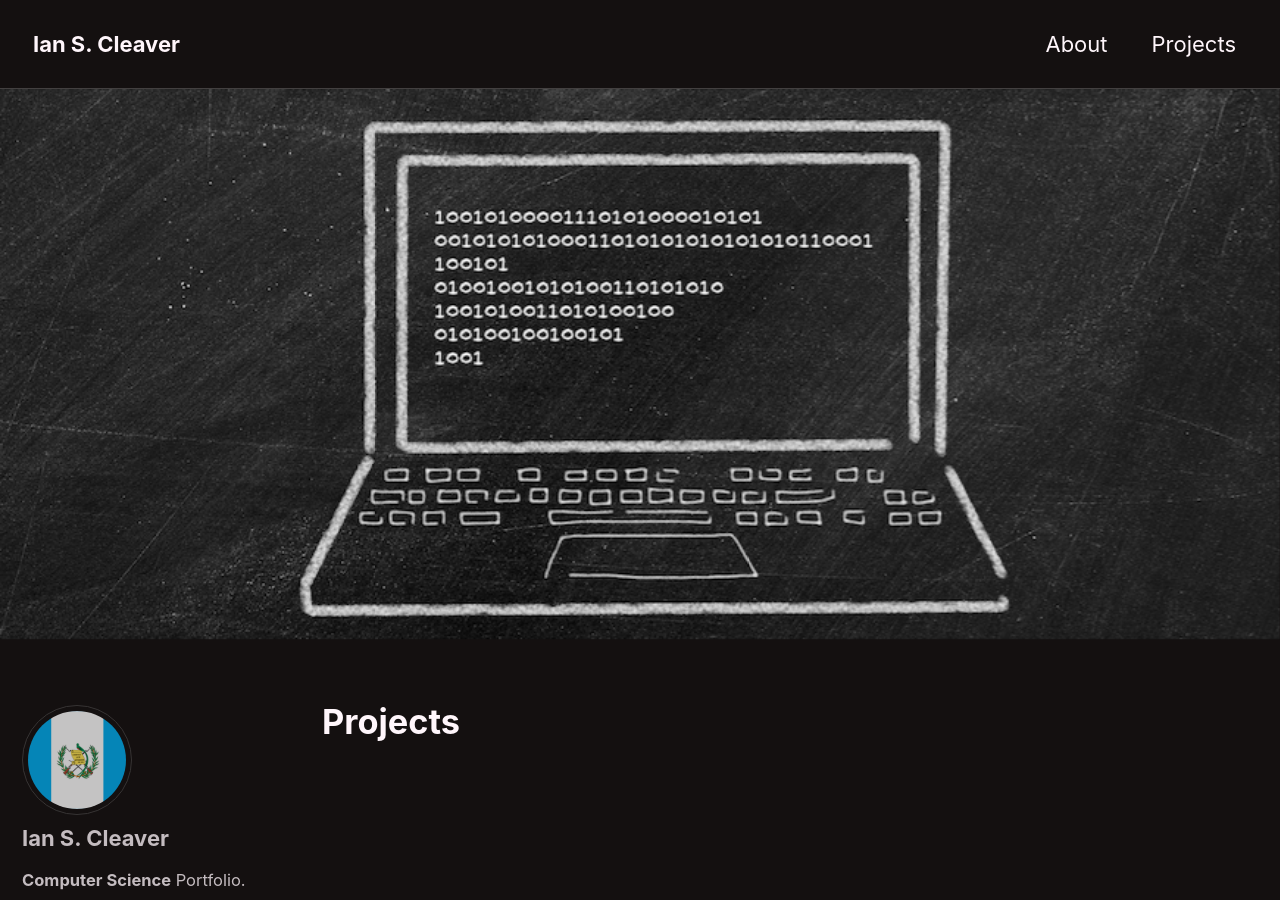
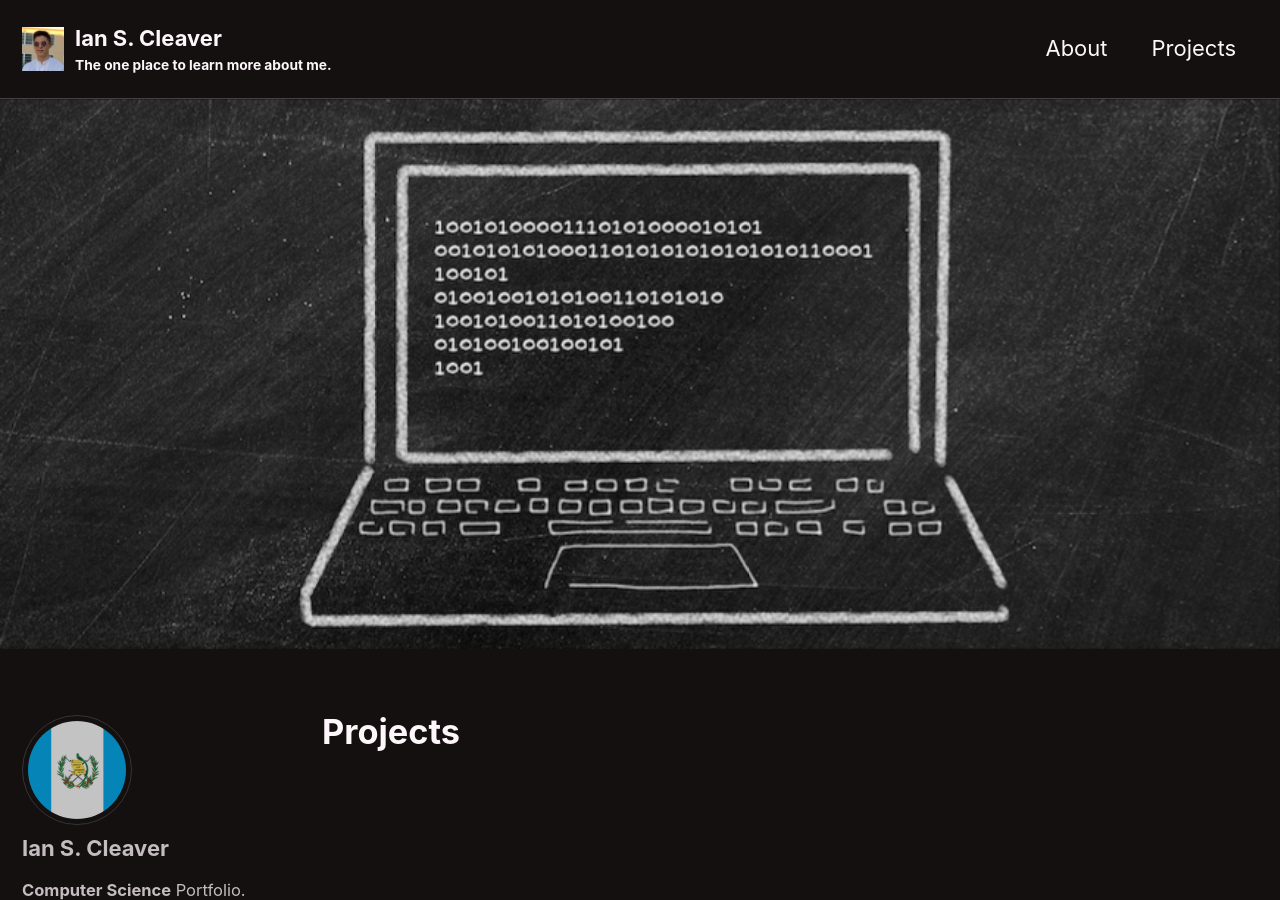
Before and after one commit to IanCleaver/IanCleaver.github.io, a Jekyll site: the page built from _pages/projects.md, in a window 1280 px wide and 900 px high. Built offline with Jekyll 4.4.1, drawn with Linux system fonts in a browser that asks for light colours; cached includes are drawn as plain includes; nearby versions of some CDN libraries.

Commit message:
profile pic

```diff
--- a/_config.yml
+++ b/_config.yml
@@ -18,14 +18,14 @@ minimal_mistakes_skin    : "neon" # "default" "air", "aqua", "contrast", "dark",
 locale                   : "en-US"
 title                    : "Ian S. Cleaver"
 title_separator          : "-"
-subtitle                 : # site tagline that appears below site title in masthead
+subtitle                 : The one place to learn more about me. # site tagline that appears below site title in masthead
 name                     : "Ian S. Cleaver"
 description              : "An Amaizing Personal Website"
 url                      : # the base hostname & protocol for your site e.g. "https://mmistakes.github.io"
 baseurl                  : # the subpath of your site, e.g. "/blog"
 repository               : # GitHub username/repo-name e.g. "mmistakes/minimal-mistakes"
 teaser                   : # path of fallback teaser image, e.g. "/assets/images/500x300.png"
-logo                     : /assets/cslogo.jpg # path of logo image to display in the masthead, e.g. "/assets/images/88x88.png"
+logo                     : /images/profilepic.jpg # path of logo image to display in the masthead, e.g. "/assets/images/88x88.png"
 masthead_title           : # overrides the website title displayed in the masthead, use " " for no title
 # breadcrumbs            : false # true, false (default)
 words_per_minute         : 200
```
Also changed, not shown: images/profilepic.jpg (added).
